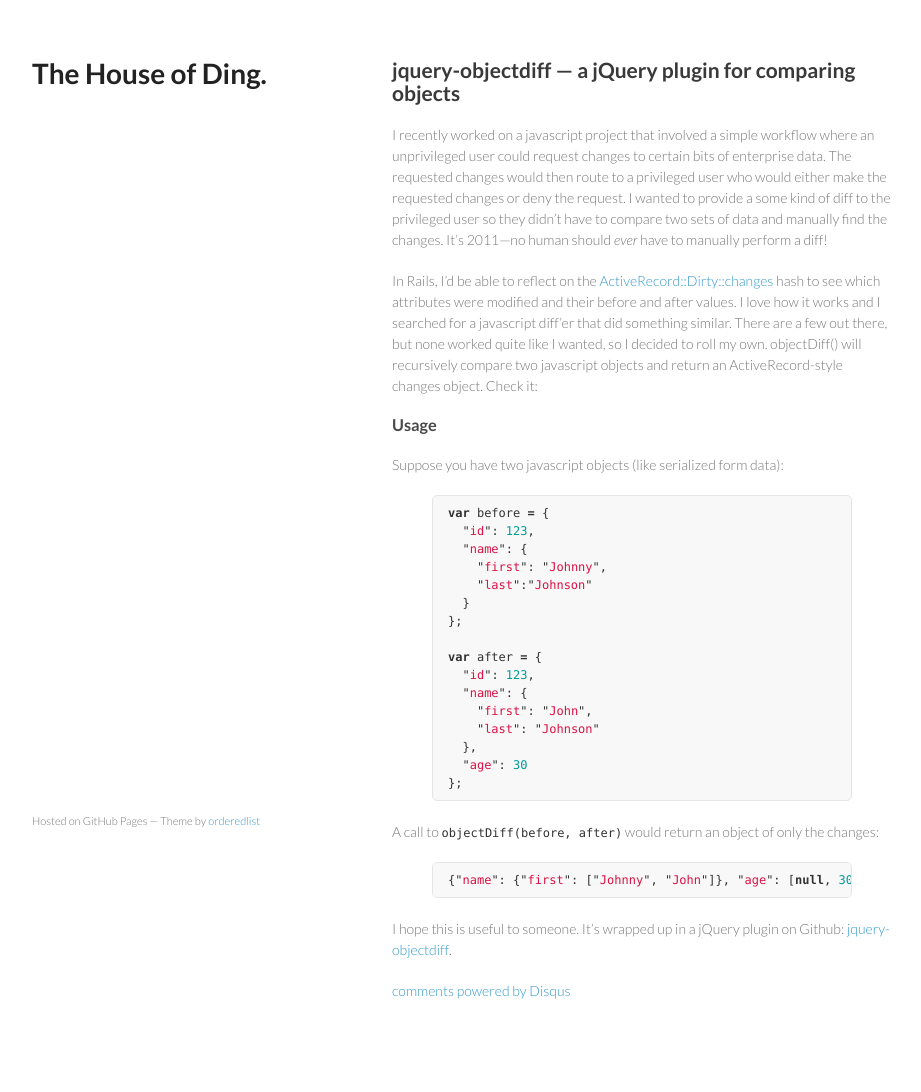
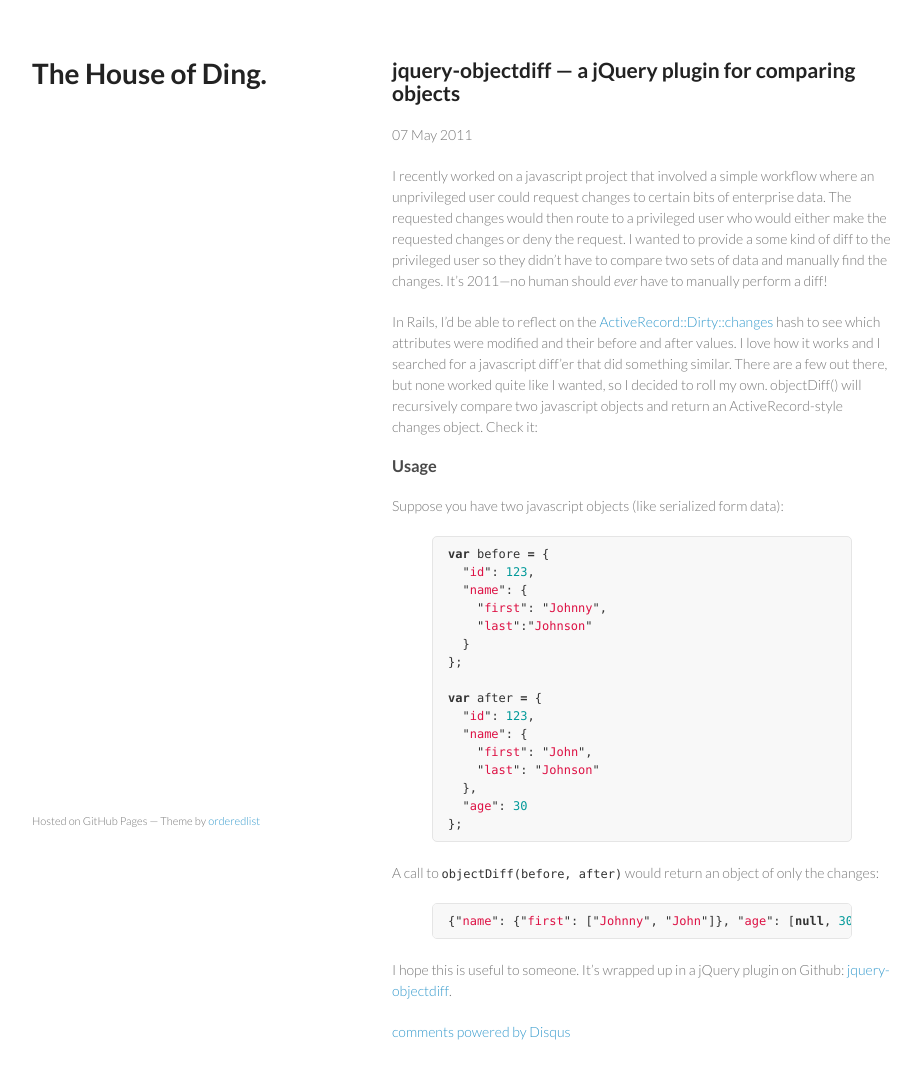
Before and after one commit to cdinger/cdinger.github.com, a Jekyll site: the page built from _posts/2011-05-07-jquery-objectdiff-a-jquery-plugin-for-comparing-objects.md, in a window 1280 px wide. Shown: the whole page, without its empty margins (178-1099 px from the left). Built offline with Jekyll 4.4.1, drawn with Linux system fonts in a browser that asks for light colours; comment, search, counter and statistics services are not loaded; before the commit the page ends 1051 px from its top, so only the background shows below that.

Commit message:
Link site and post headers

```diff
--- a/_includes/head.html
+++ b/_includes/head.html
@@ -15,7 +15,7 @@
   <body>
     <div class="wrapper">
       <header>
-      <h1>{{ site.site_title }}</h1>
+      <h1><a href="/">{{ site.site_title }}</a></h1>
       <!--<p class="view"><a href="https://github.com/cdinger">View My GitHub Profile</a></p>-->
       </header>
       <section>
--- a/_layouts/post.html
+++ b/_layouts/post.html
@@ -1,5 +1,7 @@
 {% include head.html %}
-{{ content }}
+    <h2><a href="{{ page.permalink }}">{{ page.title }}</a></h2>
+    <p>{{ page.date | date_to_string }}</p>
+    {{ content }}
     <div id="disqus_thread"></div>
     <script type="text/javascript">
         /* * * CONFIGURATION VARIABLES: EDIT BEFORE PASTING INTO YOUR WEBPAGE * * */
--- a/stylesheets/styles.css
+++ b/stylesheets/styles.css
@@ -7,9 +7,13 @@
   font-weight:300;
 }
 
-h1, h2, h3, h4, h5, h6 {
+h1, h1 a, h2, h2 a, h3, h3 a, h4, h5, h6 {
   color:#222;
   margin:0 0 20px;
+}
+
+h1 a, h2 a, h3 a {
+  font-weight:bold;
 }
 
 p, ul, ol, table, pre, dl {
```
Also changed, not shown: _posts/2011-05-07-jquery-objectdiff-a-jquery-plugin-for-comparing-objects.md (+1 -3 lines), 3 other files.
